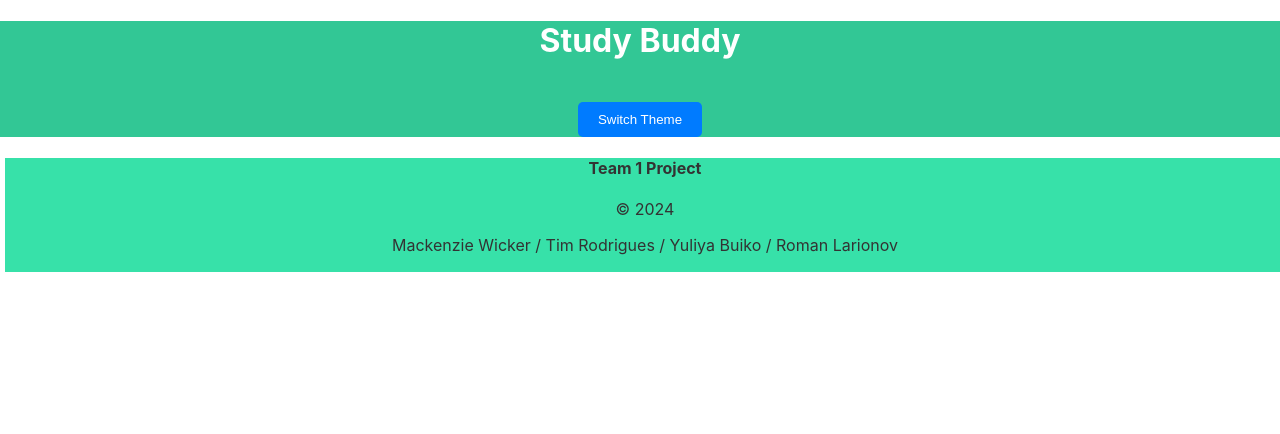
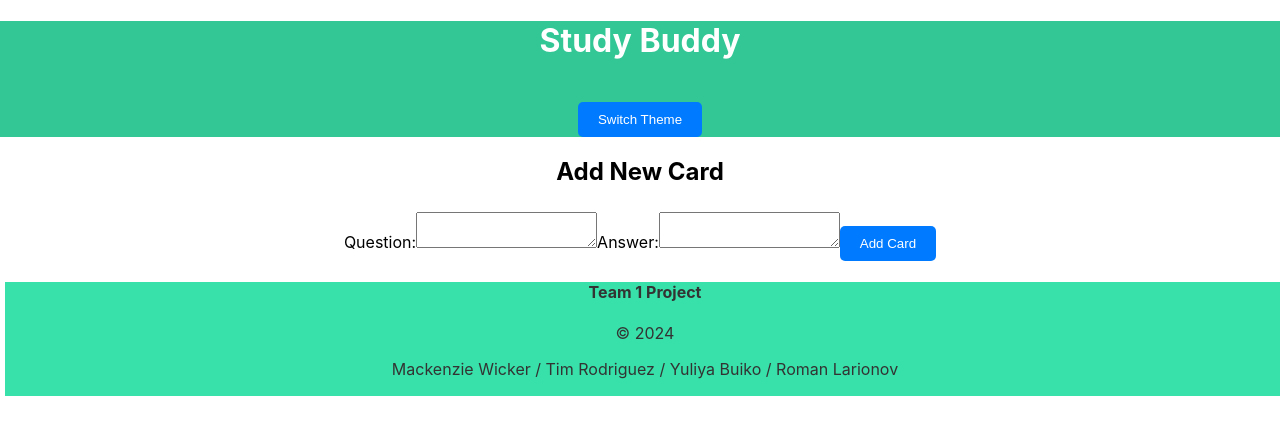
Before and after one commit to mackwick/MERNstack-Backend, a React (Create React App) app: page /create/card/1 in a window 1280 px wide. Shown: the top 434 px of the page. Built offline with nearby package versions, Linux system fonts and the light colour scheme; no server answers.

Commit message:
add cards implemented

```diff
--- a/src/components/Footer.js
+++ b/src/components/Footer.js
@@ -5,7 +5,7 @@ const Footer = () => {
     <div className="footer">
         <h4>Team 1 Project</h4>
         <p>&copy; 2024</p>
-        <p>Mackenzie Wicker / Tim Rodrigues / Yuliya Buiko / Roman Larionov</p>
+        <p>Mackenzie Wicker / Tim Rodriguez / Yuliya Buiko / Roman Larionov</p>
     </div>
   )
 }
--- /dev/null
+++ b/src/pages/AddCardForm.js
@@ -0,0 +1,52 @@
+import React, { useState } from 'react';
+import { useParams, useNavigate } from 'react-router-dom';
+
+const AddCardForm = () => {
+    const { deckId } = useParams();
+    const navigate = useNavigate();
+    const [card, setCard] = useState({ question: '', answer: '' });
+
+    const handleChange = (e) => {
+        const { name, value } = e.target;
+        setCard({ ...card, [name]: value });
+    };
+
+    const handleSubmit = async (e) => {
+        e.preventDefault();
+        await fetch(`${process.env.REACT_APP_URL}/card/${deckId}`, { // Corrected URL
+            method: 'POST',
+            headers: {
+                'Content-Type': 'application/json',
+            },
+            body: JSON.stringify(card),
+        }).then(response => {
+            if (response.ok) {
+                navigate(`/deck/${deckId}/manage-cards`, { state: { cardAdded: true } });
+            } else {
+                // Handle server errors or invalid responses
+                alert("An error occurred. Please try again.");
+            }
+        }).catch(error => {
+            // Handle network errors
+            console.error("Network error:", error);
+            alert("An error occurred. Please check your network and try again.");
+        });
+    };
+
+    return (
+        <form onSubmit={handleSubmit}>
+            <h2>Add New Card</h2>
+            <label>
+                Question:
+                <textarea name="question" value={card.question} onChange={handleChange} required />
+            </label>
+            <label>
+                Answer:
+                <textarea name="answer" value={card.answer} onChange={handleChange} required />
+            </label>
+            <button type="submit">Add Card</button>
+        </form>
+    );
+};
+
+export default AddCardForm;
--- /dev/null
+++ b/src/pages/ManageCards.js
@@ -0,0 +1,33 @@
+import React, { useEffect, useState } from 'react';
+import { useParams, Link, useLocation } from 'react-router-dom';
+
+const ManageCards = () => {
+    const { id: deckId } = useParams();
+    const location = useLocation();
+    const [cards, setCards] = useState([]);
+
+    useEffect(() => {
+        const fetchCards = async () => {
+            // Updated to use REACT_APP_URL
+            const response = await fetch(`${process.env.REACT_APP_URL}/deck/${deckId}/cards`);
+            const data = await response.json();
+            setCards(data);
+        };
+        fetchCards();
+    }, [deckId, location.state?.cardAdded]);
+
+    return (
+        <div>
+            <h2>Manage Cards</h2>
+            {cards.map(card => (
+                <div key={card._id}>
+                    <p>{card.question}</p>
+                    <Link to={`/edit/card/${deckId}/${card._id}`}>Edit</Link>
+                </div>
+            ))}
+            <Link to={`/create/card/${deckId}`}>Add New Card</Link>
+        </div>
+    );
+};
+
+export default ManageCards;
--- a/src/pages/landing.js
+++ b/src/pages/landing.js
@@ -3,13 +3,13 @@ import { useState } from "react";
 
 const Landing = () => {
   const decks = useLoaderData();
-  const [editMode, setEditMode] = useState(false); // State to toggle edit mode
+  const [editMode, setEditMode] = useState(false);
+  const [showDropdown, setShowDropdown] = useState(null); // To control which dropdown is visible
 
   return (
     <div className="landing-container">
       <div className="title-container">
         <h1>Decks</h1>
-          {/* Toggle Edit Mode Button */}
         <button onClick={() => setEditMode(!editMode)}>
           {editMode ? "Exit Edit Mode" : "Edit Mode"}
         </button>
@@ -18,14 +18,20 @@ const Landing = () => {
       <div className="decks-container">
         {decks.map((deck) => (
           <div key={deck._id} className="deck">
-              {/* Edit Mode UI */}
             {editMode && (
-                <div className="edit-options">
+              <div>
+                <button onClick={() => setShowDropdown(showDropdown === deck._id ? null : deck._id)}>
+                  Gear Icon
+                </button>
+                {showDropdown === deck._id && (
+                  <div className="dropdown-menu">
                     <Link to={`/edit/deck/${deck._id}`}>Edit Deck</Link>
-                  {/* Additional edit options here */}
+                    <button onClick={() => {/* handle delete deck */}}>Delete Deck</button>
+                    <Link to={`/deck/${deck._id}/manage-cards`}>Manage Cards</Link>
                   </div>
                 )}
-              {/* Deck Display */}
+              </div>
+            )}
             <Link to={`/deck/${deck._id}`} style={{ textDecoration: 'none' }}>
               <h3>{deck.name}</h3>
             </Link>
--- a/src/router.js
+++ b/src/router.js
@@ -6,6 +6,10 @@ import {
 import App from "./App";
 import Landing from "./pages/landing";
 import Deckshow from "./pages/deckshow";
+import EditDeckForm from "./pages/EditDeckForm";
+import EditCardForm from "./pages/EditCardForm";
+import ManageCards from "./pages/ManageCards";
+import AddCardForm from "./pages/AddCardForm";
 
 import { cardLoader, deckLoader } from "./loaders";
 import {
@@ -17,23 +21,21 @@ import {
   deleteCardAction,
 } from "./actions";
 
-import EditDeckForm from "./pages/EditDeckForm";
-import EditCardForm from "./pages/EditCardForm";
-
 const router = createBrowserRouter(
   createRoutesFromElements(
     <Route path="/" element={<App />}>
-      <Route path="" element={<Landing />} loader={deckLoader} />
-      <Route path="/deck/:id" element={<Deckshow />} loader={cardLoader} />
-      <Route path="create" action={createDeckAction} />
-      <Route path="/edit/deck/:id" element={<EditDeckForm />} loader={deckLoader} />
-      <Route path="update/:id" action={updateDeckAction} />
-      <Route path="delete/:id" action={deleteDeckAction} />
-      <Route path="create/card/:id" action={createCardAction} />
-      <Route path="/edit/card/:id" element={<EditCardForm />} loader={cardLoader} />
-      <Route path="update/card/:id" action={updateCardAction} />
-      <Route path="delete/card/:id" action={deleteCardAction} />
-    </Route>
+  <Route index element={<Landing />} loader={deckLoader} />
+  <Route path="deck/:id" element={<Deckshow />} loader={cardLoader} />
+  <Route path="create" action={createDeckAction} />
+  <Route path="edit/deck/:id" element={<EditDeckForm />} />
+  <Route path="update/:id" action={updateDeckAction} />
+  <Route path="delete/:id" action={deleteDeckAction} />
+  <Route path="deck/:id/manage-cards" element={<ManageCards />} />
+  <Route path="create/card/:deckId" element={<AddCardForm />} />
+  <Route path="edit/card/:deckId/:cardId" element={<EditCardForm />} />
+  <Route path="update/card/:deckId/:cardId" action={updateCardAction} />
+  <Route path="delete/card/:deckId/:cardId" action={deleteCardAction} />
+</Route>
   )
 );
 
```
Lines whose indentation alone changed are shown as unchanged.
